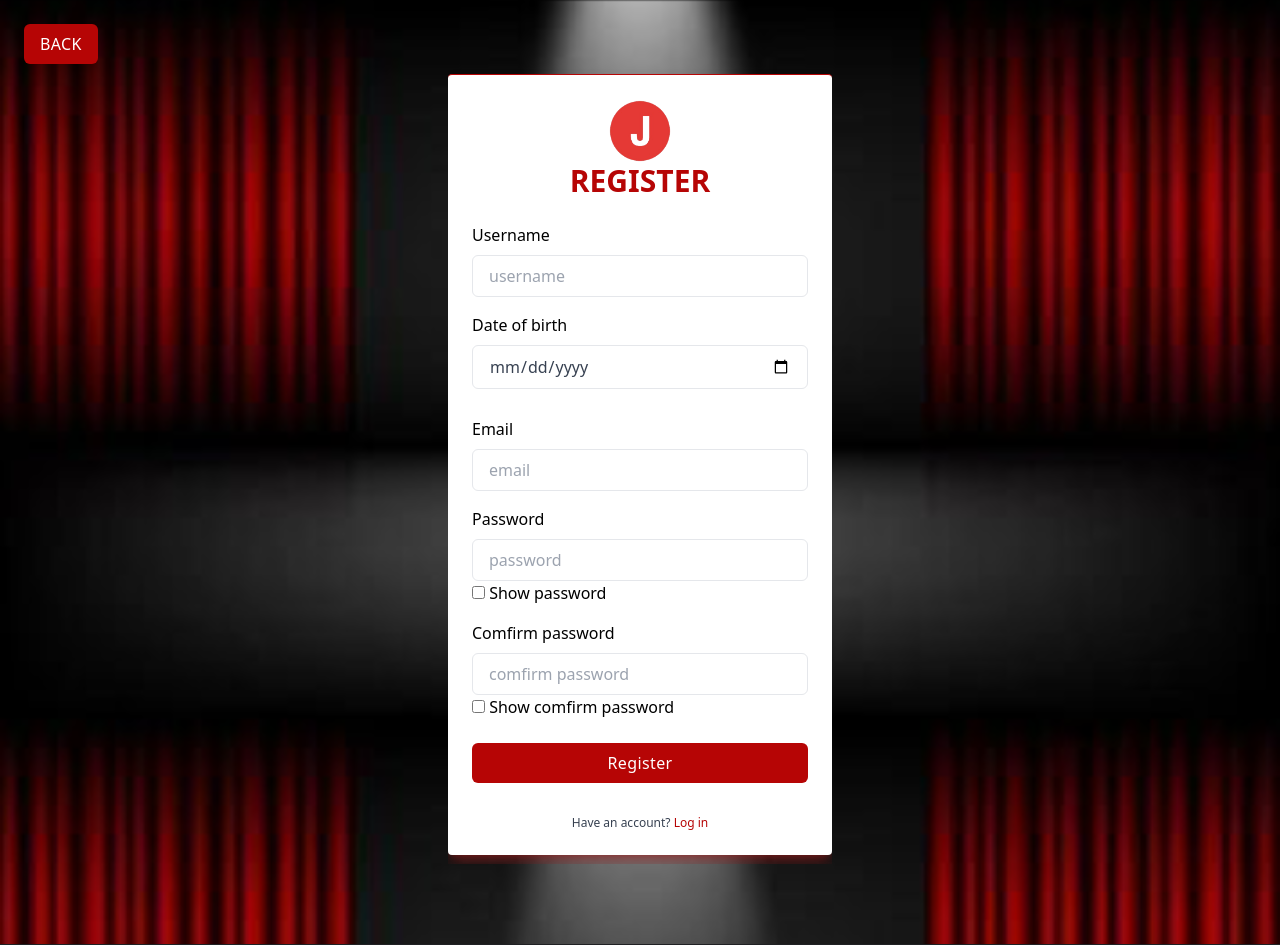
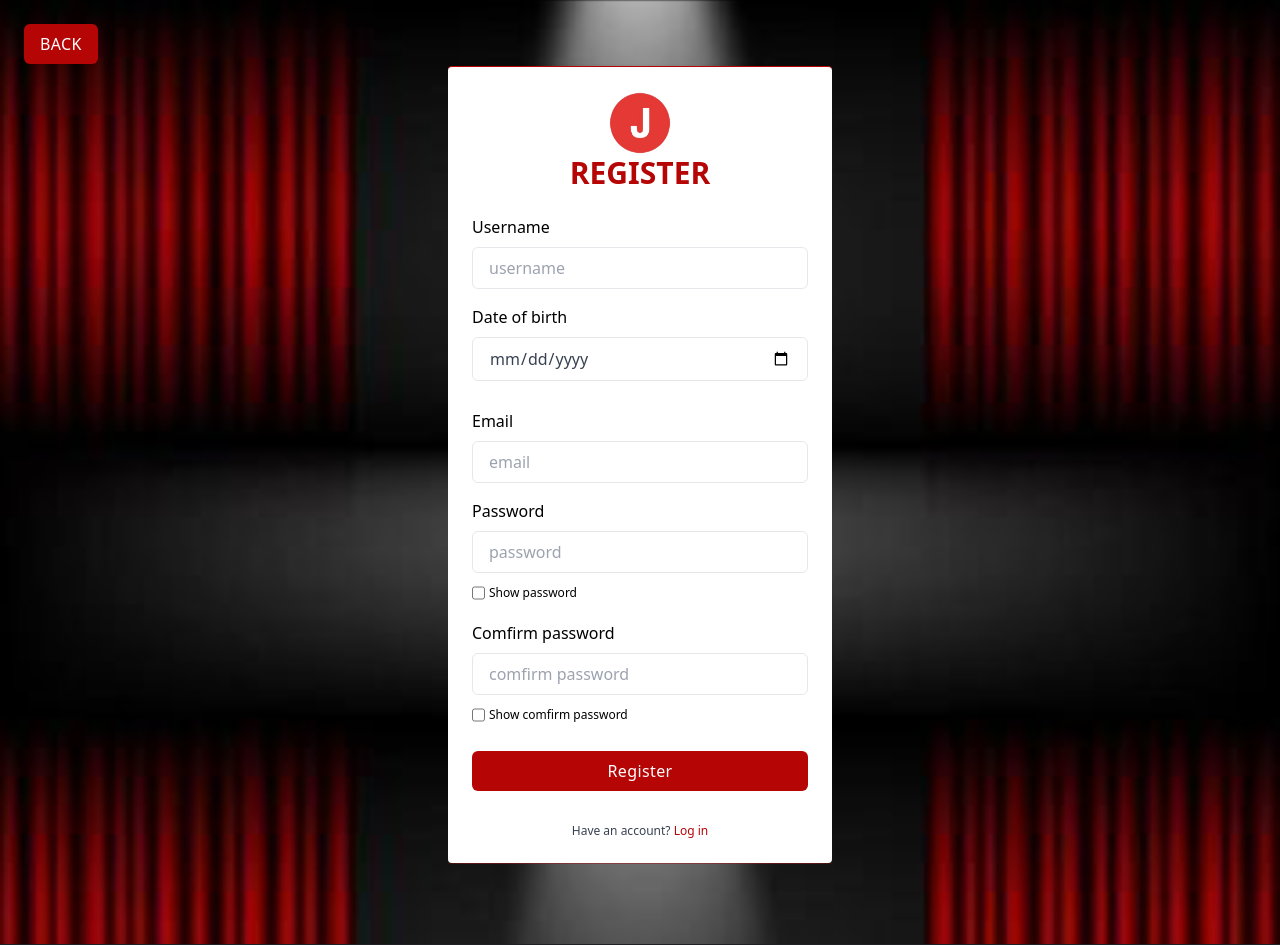
Before and after one commit to NaniWEP/Concert-ticket-app-team7, a PHP site: page /register in a window 1280 px wide. Shown: the top 945 px of the page. Run offline with PHP 8.4, Linux system fonts and the light colour scheme; data comes from the database, SQL or seed files in the repository; data that the repository does not hold is empty; some libraries are stand-ins or nearby versions.

Commit message:
[CON-117]: Improve style register form

```diff
--- a/views/forms/form.register.view.php
+++ b/views/forms/form.register.view.php
@@ -43,14 +43,20 @@
             <label for="password" class="block font-sans ">Password</label>
             <input type="password" placeholder="password" name='password' id="myInputPassword"  value='<?php echo isset($_POST['password']) ? $_POST['password'] : ''; ?>'
             class="block w-full px-4 py-2 mt-2 text-gray-700 bg-white border rounded-md focus:border-black focus:ring-red-300 focus:outline-none focus:ring focus:ring-opacity-40 <?php if ($colorErrorPassword){ echo "border-[#B60505]";} ?>">
-            <input type="checkbox" onclick=" myFunctionInputPassword()"> Show password <br>
+            <div class="flex mt-2">
+                 <input type="checkbox" onclick=" myFunctionInputPassword()"> <br>
+                 <p class="text-xs mt-1 ml-1"> Show password</p>
+            </div>
             <small class="text-[#B60505]"> <?php echo $passwordError; ?></small>
         </div>
         <div class="mt-4">
             <label for="password" class="block font-sans ">Comfirm password</label>
             <input type="password" placeholder="comfirm password" name='comfirmPassword' id="myInputComfirmPassword"  value='<?php echo isset($_POST['comfirmPassword']) ? $_POST['comfirmPassword'] : ''; ?>'
             class="block w-full px-4 py-2 mt-2 text-gray-700 bg-white border rounded-md focus:border-black focus:ring-red-300 focus:outline-none focus:ring focus:ring-opacity-40 <?php if ($colorErrorComfirm){ echo "border-[#B60505]";} ?>">
-            <input type="checkbox" onclick="myFunctionInputComfirmPassword()"> Show comfirm password <br>
+            <div class="flex mt-2">
+                <input type="checkbox" onclick="myFunctionInputComfirmPassword()"> <br>
+                <p class="text-xs mt-1 ml-1"> Show comfirm password</p>
+            </div>
             <small class="text-[#B60505]"> <?php echo $comfirmPasswordError; ?></small>
         </div>
         <div class="mt-6">
```
